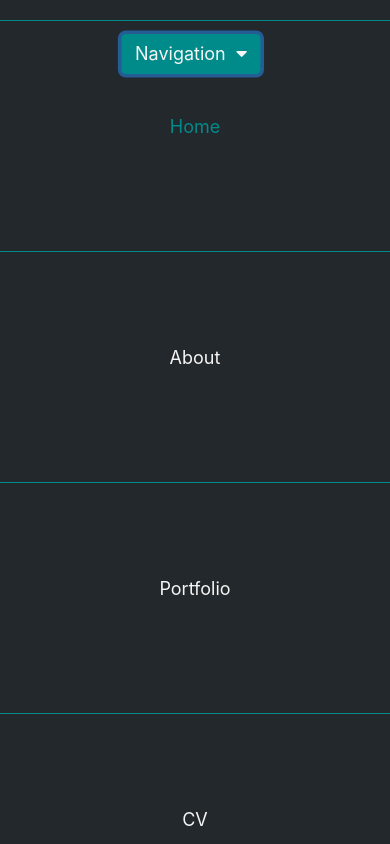
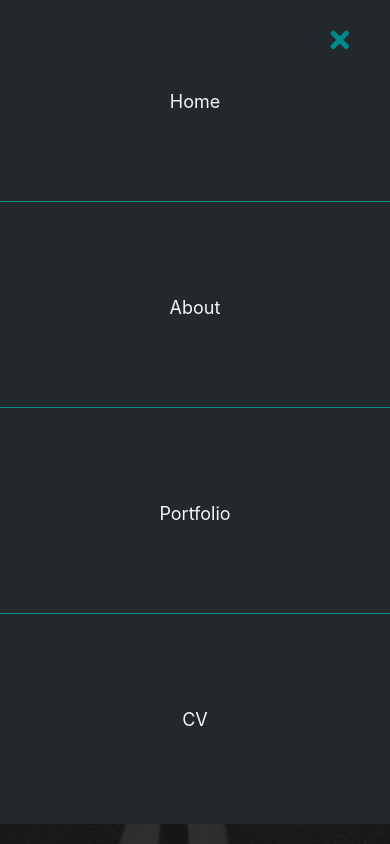
Before and after one commit to Ross-mc/react-portfolio, a React (Create React App) app: page / in a window 390 px wide. Both pictures are taken after a click on the button "Navigation". Built offline with nearby package versions, Linux system fonts and the light colour scheme.

Commit message:
dropdown being clicked causes component to unmount

```diff
--- a/src/components/MobileDropdown.js
+++ b/src/components/MobileDropdown.js
@@ -1,15 +1,10 @@
-import React, {useState, useEffect} from "react";
+import React, { useState, useEffect } from "react";
 import { Link, useLocation } from "react-router-dom";
 import cv from "../assets/cv/Ross-McIntyre-CV.pdf";
 
-const MobileDropdown = () => {
+const MobileDropdown = ({dropdownClickHandler}) => {
   const location = useLocation();
 
-    // $("#dropbtn").click(function(){
-  //     $(".dropdown-link").css("display", "block").animate({height: "25vh", lineHeight: "25vh"}, 1000);
-  //     $("#dropbtn").css("display", "none");
-  //     $("#close").css("display", "block")
-  // });
 
   // $("#close, .current").click(function(){
   //     console.log('Clicked')
@@ -20,30 +15,49 @@ const MobileDropdown = () => {
   const [styles, setStyles] = useState({
     display: "block",
     height: "1vh",
-    lineHeight: "1vh"
-  })
+    lineHeight: "1vh",
+  });
 
   useEffect(() => {
     let interval = 1;
     const animate = setInterval(() => {
-      if (interval >= 25){
-        clearInterval(animate)
+      if (interval >= 25) {
+        clearInterval(animate);
       }
-      setStyles({...styles, height: `${interval}vh`, lineHeight: `${interval}vh`})
-      interval+=0.1;
-    }, 1)
-  }, [])
+      setStyles({
+        ...styles,
+        height: `${interval}vh`,
+        lineHeight: `${interval}vh`,
+      });
+      interval += 0.1;
+    }, 1);
+  }, []);
 
 
 
+  const closeDropdown = () => {
+    console.log('clicked')
+    let interval = 25;
+    const animate = setInterval(() => {
+      if (interval <= 5) {
+        clearInterval(animate);
+        dropdownClickHandler()
+        return;
+      }
+      setStyles({
+        ...styles,
+        height: `${interval}vh`,
+        lineHeight: `${interval}vh`,
+      });
+      interval -= 0.1;
+    }, 1);
+  }
 
   return (
     <>
-      <div id="closeDiv">
-          <button class="btn btn-primary" id="close">
-            X
+      <button className="close-btn" onClick={closeDropdown}>
+        <i className="fas fa-times"></i>
       </button>
-        </div>
       <Link
         to="/"
         className={
@@ -51,7 +65,8 @@ const MobileDropdown = () => {
             ? "dropdown-link current"
             : "dropdown-link navLink"
         }
-          style = {styles}
+        style={styles}
+        onClick={closeDropdown}
       >
         Home
       </Link>
@@ -62,7 +77,7 @@ const MobileDropdown = () => {
             ? "dropdown-link current"
             : "dropdown-link navLink"
         }
-          style = {styles}
+        style={styles}
       >
         About
       </Link>
@@ -73,15 +88,15 @@ const MobileDropdown = () => {
             ? "dropdown-link current"
             : "dropdown-link navLink"
         }
-          style = {styles}
+        style={styles}
       >
         Portfolio
       </Link>
-        <a href={cv} className="dropdown-link navLink" style = {styles}>
+      <a href={cv} className="dropdown-link navLink" style={styles}>
         CV
       </a>
     </>
-  )
-}
+  );
+};
 
-export default MobileDropdown
+export default MobileDropdown;
--- a/src/components/MobileNav.js
+++ b/src/components/MobileNav.js
@@ -1,5 +1,5 @@
-import React, {useState} from "react";
-import MobileDropdown from "./MobileDropdown"
+import React, { useState } from "react";
+import MobileDropdown from "./MobileDropdown";
 
 const MobileNav = () => {
   // $("#dropbtn").click(function(){
@@ -18,18 +18,24 @@ const MobileNav = () => {
   const [isDropdown, toggleDropdown] = useState(false);
 
   const dropdownClickHandler = () => {
-    toggleDropdown(!isDropdown)
-  }
+    toggleDropdown(!isDropdown);
+  };
+
+
 
   return (
     <nav className="mobile-nav">
       <div className="dropdown">
-        <div>
-          <button className="btn  btn-primary" id="dropbtn" onClick={dropdownClickHandler}>
-            Navigation &nbsp;<i className="fa fa-caret-down"></i>
-          </button>
-        </div>
-        {isDropdown && <MobileDropdown />}
+          {!isDropdown && (
+            <button
+              className={"btn  btn-primary"}
+              id="dropbtn"
+              onClick={dropdownClickHandler}
+            >
+              Navigation &nbsp;<i className="fa fa-caret-down"></i>
+            </button>
+          )}
+        {isDropdown && <MobileDropdown dropdownClickHandler={dropdownClickHandler}/>}
       </div>
     </nav>
   );
--- a/src/dropdown.css
+++ b/src/dropdown.css
@@ -22,19 +22,18 @@
   border: #008b8b;
 }
 
-#close {
-  position: absolute;
-  display: none;
-  z-index: 1;
-  right: 5px;
-  color: whitesmoke;
-  background-color: #008b8b;
-  border: #008b8b;
+.close-btn{
+  position: fixed;
+  top: 15px;
+  right: 25px;
+  background-color: rgba(35, 40, 45, 1);
+  color: #008b8b;
+  border: none;
 }
 
 .dropdown-link {
   display: none;
   z-index: 2;
-  margin-top: 20px;
+  margin-top: -5px;
   margin-right: 40px;
 }
```
Lines whose indentation alone changed are shown as unchanged.
